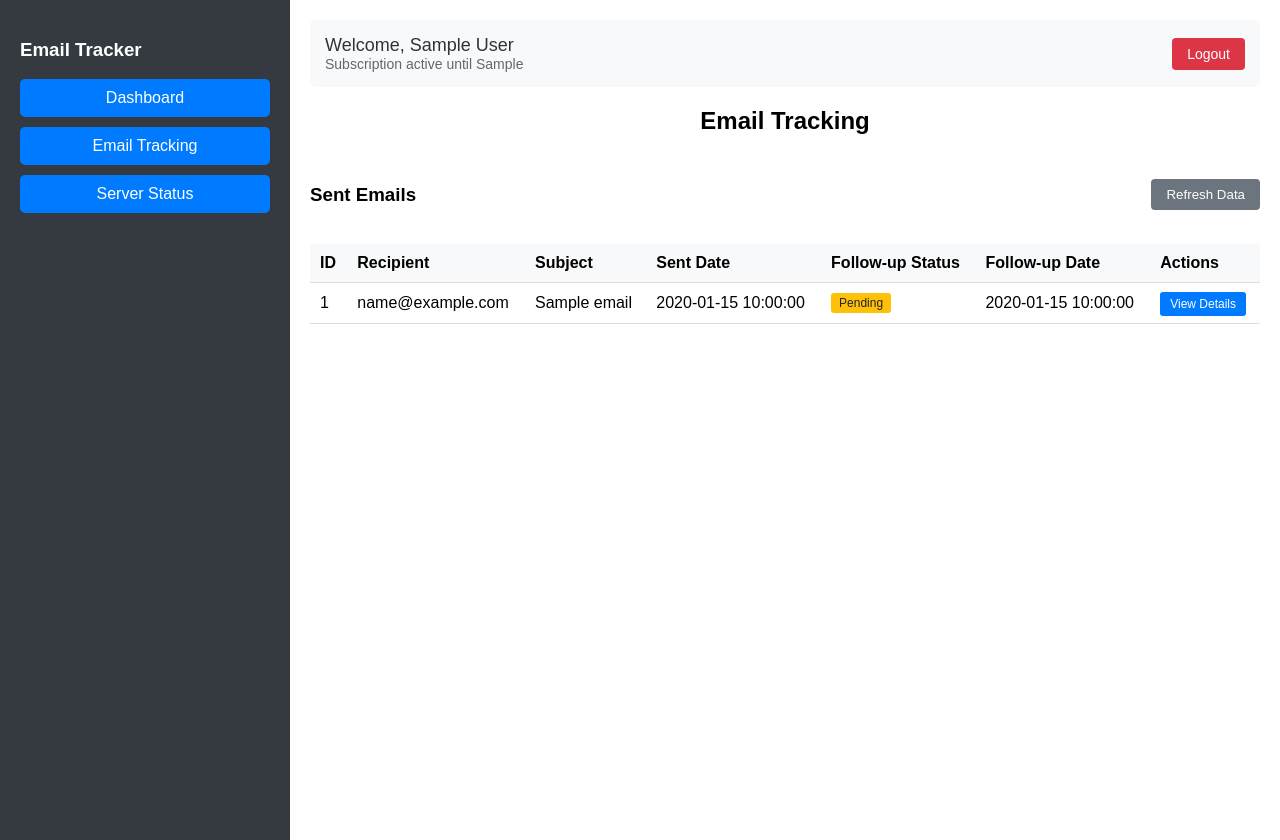
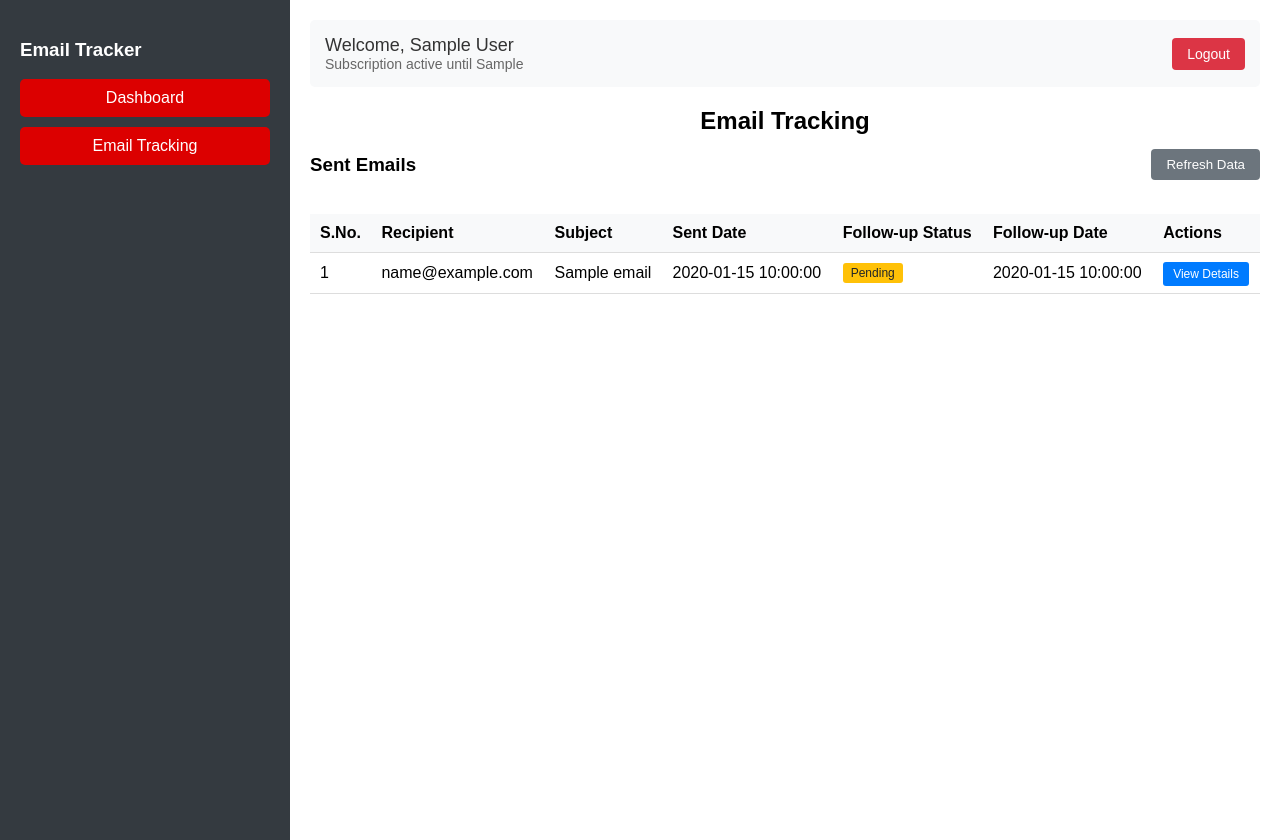
Before and after one commit to dhdev19/emailAutomationToolFlask, a Flask app: template templates/emails.html in a window 1280 px wide. Run offline with Flask 3, Linux system fonts and the light colour scheme; the visitor is signed in with stand-in values (Sample User, id 1); tables that the repository leaves empty hold one stand-in row (values such as "Sample post"); the template is opened without the code that fills it: most values are stand-ins (such as "Sample title", 1, 10 or a date in 2020); some libraries are stand-ins or nearby versions.

Commit message:
Update emails.html

```diff
--- a/templates/emails.html
+++ b/templates/emails.html
@@ -7,10 +7,10 @@
     <style>
         body { font-family: Arial, sans-serif; margin: 0; padding: 0; display: flex; }
         .sidebar { width: 250px; background: #343a40; padding: 20px; height: 100vh; color: white; }
-        .sidebar a { display: block; color: white; padding: 10px; text-decoration: none; margin: 10px 0; background: #007bff; border-radius: 5px; text-align: center; }
+        .sidebar a { display: block; color: white; padding: 10px; text-decoration: none; margin: 10px 0; background: #dc0000; border-radius: 5px; text-align: center; }
         .sidebar a:hover { background: #0056b3; }
         .content { flex-grow: 1; padding: 20px; }
-        h2 { text-align: center; margin-bottom: 30px; }
+        h2 { text-align: center; margin-bottom: 0px; }
         .user-info {
             display: flex;
             justify-content: space-between;
@@ -64,7 +64,7 @@
     <h3>Email Tracker</h3>
     <a href="/dashboard">Dashboard</a>
     <a href="/emails">Email Tracking</a>
-    <a href="/server-status">Server Status</a>
+
 </div>
 
 <div class="content">
@@ -95,7 +95,7 @@
     <table>
         <thead>
             <tr>
-                <th>ID</th>
+                <th>S.No.</th>
                 <th>Recipient</th>
                 <th>Subject</th>
                 <th>Sent Date</th>
@@ -107,7 +107,7 @@
         <tbody>
             {% for email in emails %}
             <tr>
-                <td>{{ email['id'] }}</td>
+               <td>{{ loop.index }}</td>
                 <td>{{ email['email'] }}</td>
                 <td>{{ email['subject'] }}</td>
                 <td>{{ email['sent_date'] }}</td>
```
